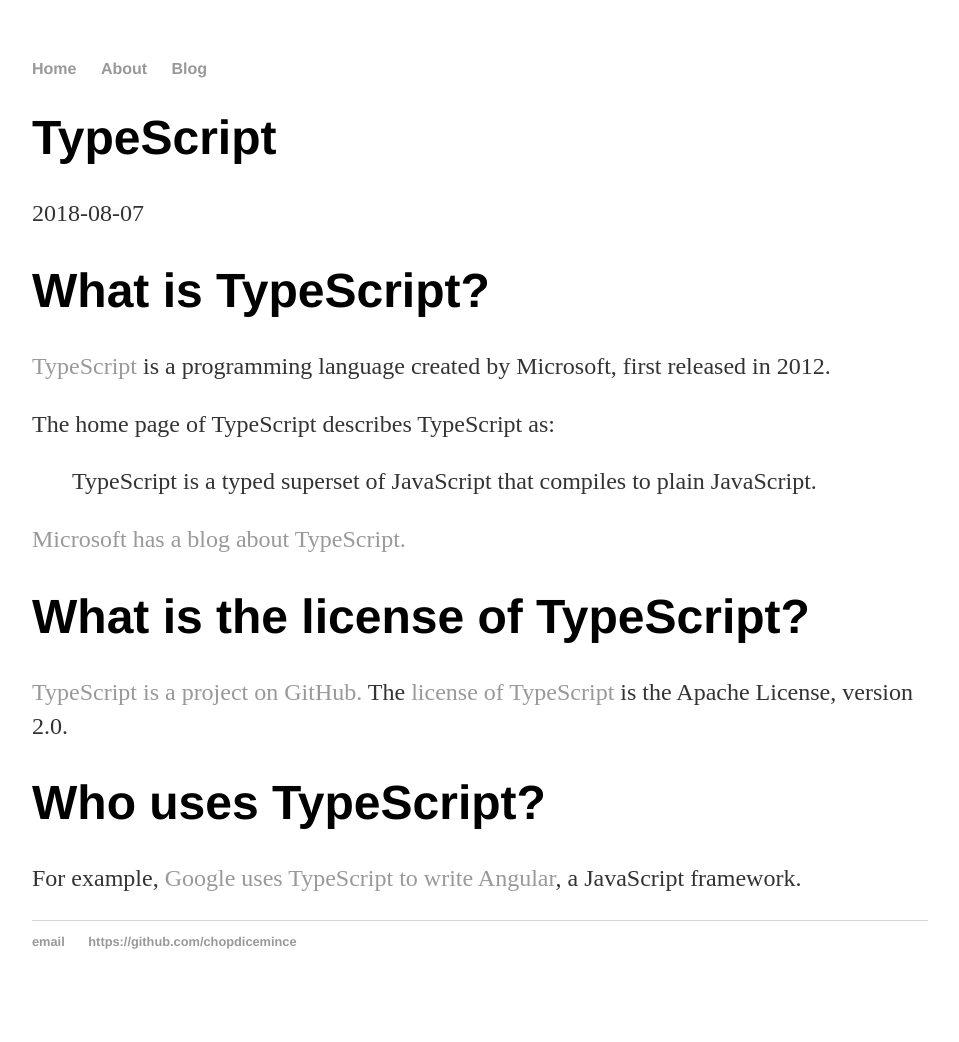
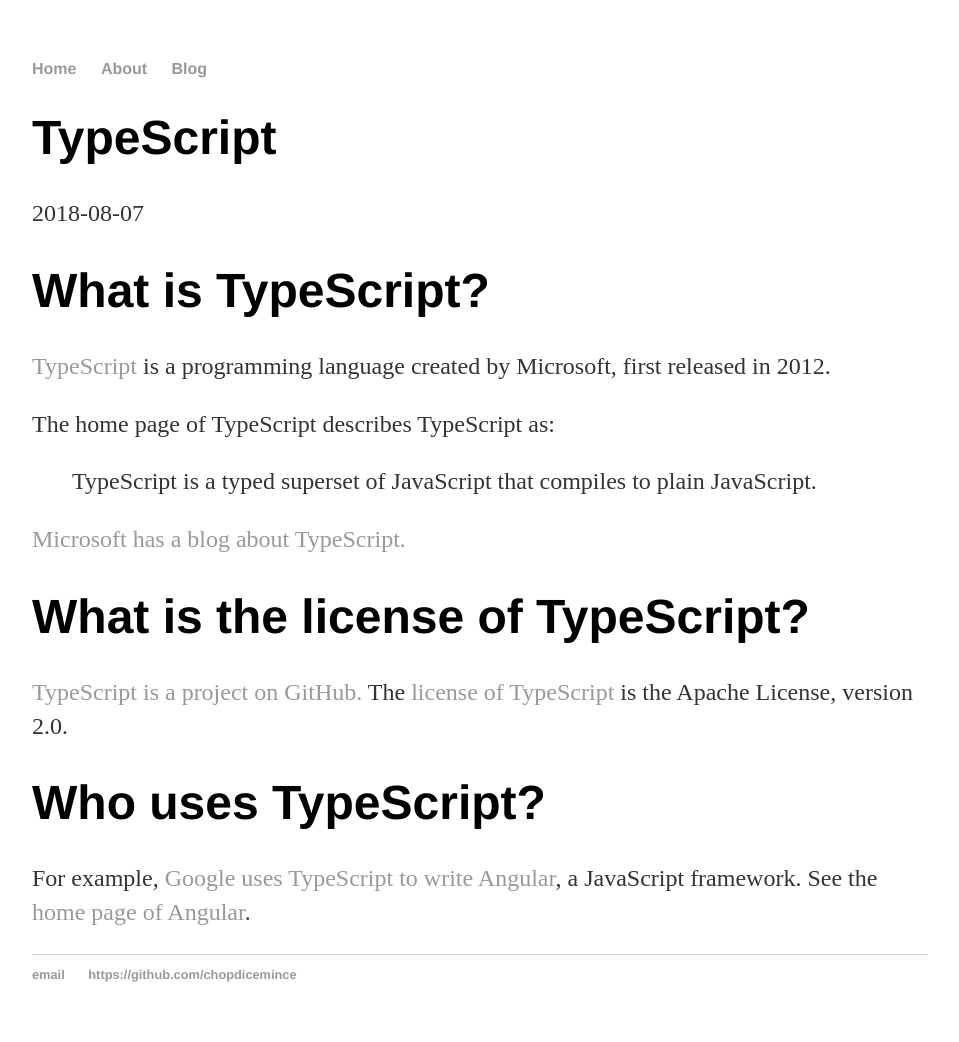
Before and after one commit to chopdicemince/chopdicemince.github.io, a Jekyll site: the page built from _posts/2018-08-07-typescript.md, in a window 1280 px wide. Shown: the whole page, without its empty margins (160-1119 px from the left). Built offline with Jekyll 4.4.1, drawn with Linux system fonts in a browser that asks for light colours; before the commit the page ends 1009 px from its top, so only the background shows below that.

Commit message:
Add link to home page of Angular

```diff
--- a/_posts/2018-08-07-typescript.md
+++ b/_posts/2018-08-07-typescript.md
@@ -20,4 +20,4 @@
 
 # Who uses TypeScript?
 
-For example, [Google uses TypeScript to write Angular](https://vsavkin.com/writing-angular-2-in-typescript-1fa77c78d8e8), a JavaScript framework.
+For example, [Google uses TypeScript to write Angular](https://vsavkin.com/writing-angular-2-in-typescript-1fa77c78d8e8), a JavaScript framework. See the [home page of Angular](https://angularjs.org/).
```
